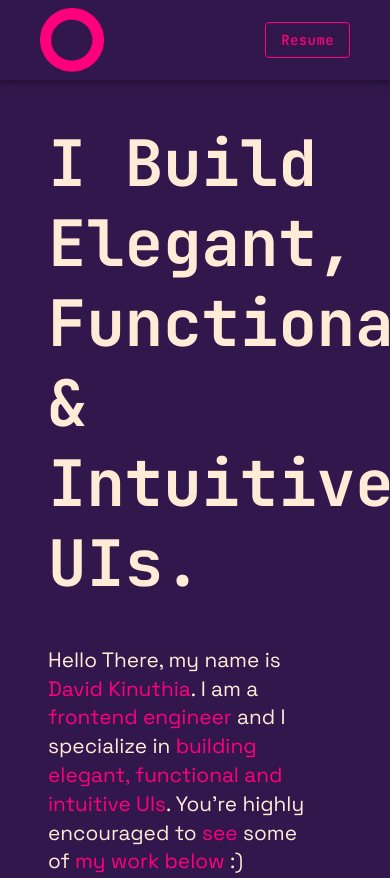
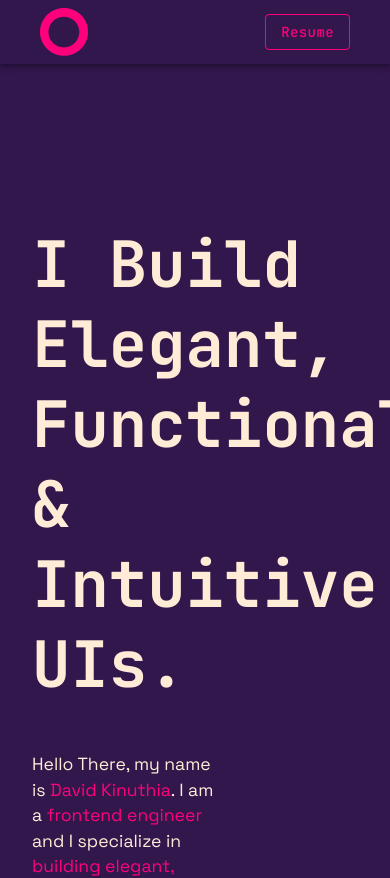
Before and after one commit to kd-kinuthiadavid/kdio-dev, a Next.js app: page / in a window 390 px wide. Shown: the top 878 px of the page. Built offline with nearby package versions, Linux system fonts and the light colour scheme.

Commit message:
fix(styles): update css to make the hero section responsive

```diff
--- a/components/HeroSection/index.tsx
+++ b/components/HeroSection/index.tsx
@@ -49,50 +49,54 @@ const HeroSection = (): JSX.Element => {
 };
 
 const Wrapper = styled.div`
+  display: flex;
+  flex-direction: column;
+  justify-content: center;
+  gap: 3rem;
   font-family: ${({ theme }) => theme.fonts.heading};
   color: ${({ theme }) => theme.colors.secondary};
-  margin: ${({ theme }) => theme.spacing.bodyMargin};
+  padding: 10rem 10rem;
+
+  @media (min-width: ${({ theme }) => theme.breakPoints.isDesktop}) {
+    padding: 13rem 8rem;
+  }
+
+  @media (max-width: ${({ theme }) => theme.breakPoints.isTablet}) {
+    padding: 10rem 5rem;
+  }
+
+  @media (max-width: ${({ theme }) => theme.breakPoints.isMobile}) {
+    padding: 10rem 2rem;
+  }
 
   h1 {
-    font-size: 5rem;
-    line-height: 6.25rem;
-    max-width: 90%;
-
-    @media (max-width: ${({ theme }) => theme.breakPoints.isMobile}) {
-      font-size: 4rem;
-      line-height: 5rem;
-      min-width: 100%;
-    }
+    font-size: 4rem;
+    line-height: 5rem;
+    text-align: left;
+    margin: 0;
   }
 
   p {
     font-family: ${({ theme }) => theme.fonts.text};
-    font-size: 1.5rem;
+    font-size: 1.1rem;
     font-weight: 400;
-    line-height: 2.1rem;
-    max-width: 60%;
+    line-height: 1.6rem;
 
-    @media (max-width: ${({ theme }) => theme.breakPoints.isTablet}) {
-      max-width: 90%;
-    }
-
-    @media (max-width: ${({ theme }) => theme.breakPoints.isMobile}) {
-      font-size: 1.3rem;
-      line-height: 1.8rem;
-    }
+    max-width: 50vw;
+    text-align: left;
+    margin: 0;
   }
 
   .cta {
     display: flex;
-    gap: 1rem;
-    margin: 5rem 0;
+    gap: 1.5rem;
   }
 `;
 
 const CTABtn = styled(Button)`
-  width: 15rem;
-  height: 4rem;
-  font-size: 1.3rem;
+  width: 11rem;
+  height: 3rem;
+  font-size: 1rem;
 
   &:hover {
     background-color: ${({ theme }) => theme.colors.secondary};
--- a/components/KdAppBar/index.tsx
+++ b/components/KdAppBar/index.tsx
@@ -56,22 +56,23 @@ const AppToolBar = styled(Toolbar)`
   margin: ${({ theme }) => theme.spacing.navMargin};
 
   img {
-    height: 4rem;
-    width: 4rem;
+    height: 3rem;
+    width: 3rem;
   }
 `;
 
 const InlineNav = styled.div`
   display: flex;
-  gap: 2rem;
+  gap: 1rem;
 
-  border: ${({ theme }) => `2px solid ${theme.colors.text}`};
+  border: ${({ theme }) => `1px solid ${theme.colors.text}`};
   color: ${({ theme }) => theme.colors.text};
-  padding: 0 1.5rem;
+  padding: 0 1rem;
   border-radius: ${({ theme }) => theme.spacing.borderRadiusNav};
   font-family: ${({ theme }) => theme.fonts.heading};
 
   p {
+    font-size: 0.9rem;
     &:hover {
       cursor: pointer;
       color: ${({ theme }) => theme.colors.secondary};
--- a/pages/index.tsx
+++ b/pages/index.tsx
@@ -6,7 +6,7 @@ export default function Home() {
   return (
     <div>
       <Head>
-        <title>kinuthiadavid.io</title>
+        <title>DAVID KINUTHIA | DEV</title>
         <meta name="description" content="Generated by create next app" />
         <link rel="icon" href="/kd_io_favicon.ico" />
       </Head>
--- a/styled.d.ts
+++ b/styled.d.ts
@@ -20,6 +20,7 @@ declare module 'styled-components' {
     breakPoints: {
       isMobile: string;
       isTablet: string;
+      isDesktop: string;
     };
   }
 }
--- a/theme.ts
+++ b/theme.ts
@@ -19,6 +19,7 @@ const defaultTheme: DefaultTheme = {
   breakPoints: {
     isMobile: "650px",
     isTablet: "900px",
+    isDesktop: "1280px",
   },
 };
 
```
